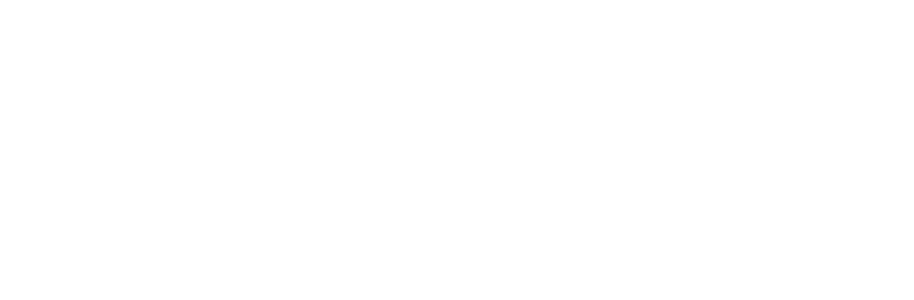
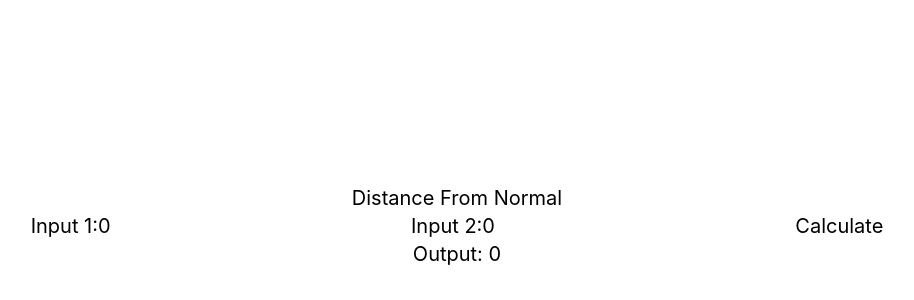
Before and after one commit to garylow2001/KiasuGrocer, a React (Create React App) app in the folder kiasu_grocer/: page /distfromnorm in a window 1280 px wide. Before the commit this address had no page. Shown: the part 174-474 px from the top of the page, without its empty margins (183-1097 px from the left). Built offline with nearby package versions, Linux system fonts and the light colour scheme.

Commit message:
Some calc stuff

```diff
--- a/kiasu_grocer/src/App.js
+++ b/kiasu_grocer/src/App.js
@@ -3,6 +3,7 @@ import Auth from './pages/Auth';
 import { BrowserRouter, Route, Routes } from 'react-router-dom';
 import Dashboard from './pages/Dashboard';
 import GeoTest from './pages/GeoTest';
+import DistFromNorm from './pages/DistFromNorm';
 
 function App() {
   return (
@@ -14,6 +15,7 @@ function App() {
               <Route path="/" element={<Dashboard/>} />
               <Route path="/auth" element={<Auth/>} />
               <Route path="/geotest" element={<GeoTest/>} />
+              <Route path="/distfromnorm" element={<DistFromNorm/>} />
         </Routes>
           </BrowserRouter>
       </main>
--- /dev/null
+++ b/kiasu_grocer/src/pages/DistFromNorm.js
@@ -0,0 +1,43 @@
+import React from "react";
+import { CalculatePairDouble } from "./OutputDoubles";
+
+class DistanceFromNormal extends React.Component {
+  state = {
+    input1: 0,
+    input2: 0,
+    output: 0,
+  };
+
+  handleInputChange = (event) => {
+    const { name, value } = event.target;
+    this.setState({ [name]: Number(value) });
+  };
+
+  handleCalculate = () => {
+    const { input1, input2 } = this.state;
+    const output = CalculatePairDouble(input1, input2);
+    this.setState({ output });
+  };
+
+  render() {
+    const { input1, input2, output } = this.state;
+
+    return (
+      <div>
+        <h1>Distance From Normal</h1>
+        <label>
+          Input 1:
+          <input type="number" name="input1" value={input1} onChange={this.handleInputChange} />
+        </label>
+        <label>
+          Input 2:
+          <input type="number" name="input2" value={input2} onChange={this.handleInputChange} />
+        </label>
+        <button onClick={this.handleCalculate}>Calculate</button>
+        <div>Output: {output}</div>
+      </div>
+    );
+  }
+}
+
+export default DistanceFromNormal;
--- a/kiasu_grocer/src/pages/GeoTest.js
+++ b/kiasu_grocer/src/pages/GeoTest.js
@@ -17,6 +17,13 @@ class GeoTest extends Component {
     }
   }
 
+  shouldComponentUpdate(nextProps, nextState) {
+    if (this.state.userLocation !== nextState.userLocation) {
+      return true;
+    }
+    return false;
+  }
+
   handleGeolocationSuccess = (position) => {
     const { latitude, longitude } = position.coords;
     this.setState({
@@ -30,10 +37,11 @@ class GeoTest extends Component {
 
   render() {
     const { userLocation } = this.state;
+    return (
 
-    return (
       <div style={{ height: "100vh", width: "100%" }}>
         <h1>Geolocation Test</h1>
+        {console.log(userLocation)}
         {userLocation ? (
           <MapContainer
             center={userLocation}
--- /dev/null
+++ b/kiasu_grocer/src/pages/OutputDoubles.js
@@ -0,0 +1,9 @@
+// outputsPairDouble.js
+
+export function CalculatePairDouble(input1, input2) {
+  // Perform calculations or operations to generate the output
+  const output = input1 * input2 * 2;
+
+  // Return the output
+  return output;
+}
```
